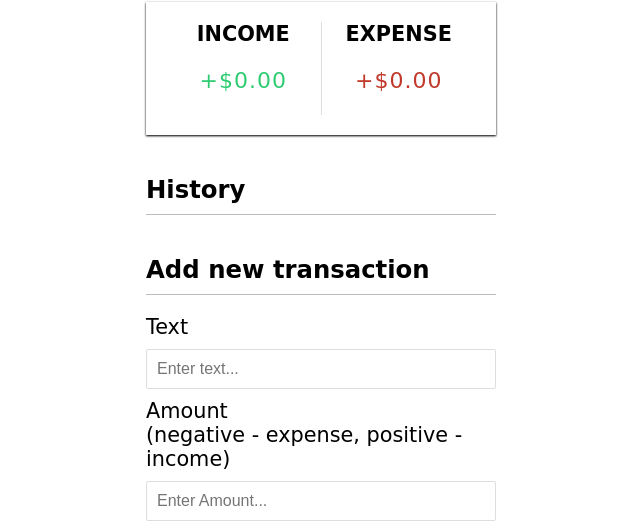
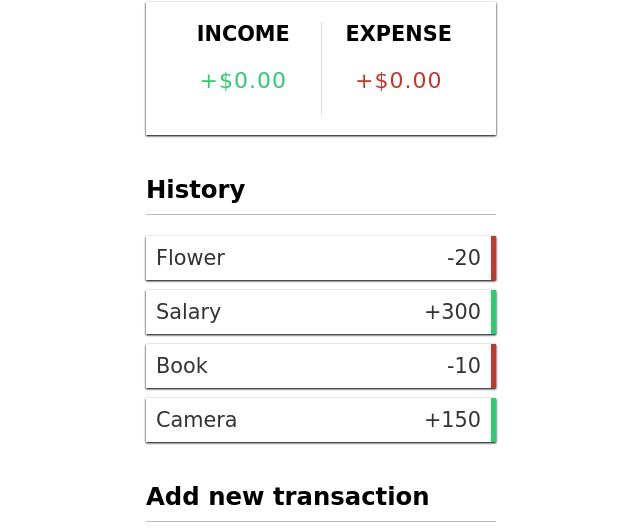
Before and after one commit to julianoperin/Spendee, a plain HTML site: page index.html in a window 1280 px wide. Shown: the part 209-737 px from the top of the page, without its empty margins (319-959 px from the left). Drawn offline with Linux system fonts and the light colour scheme; a web font is replaced by a local one.

Commit message:
added the add func

```diff
--- a/app.js
+++ b/app.js
@@ -0,0 +1,48 @@
+const balance = document.getElementById("balance");
+const money_plus = document.getElementById("money-plus");
+const money_minus = document.getElementById("money-minus");
+const list = document.getElementById("list");
+const form = document.getElementById("form");
+const text = document.getElementById("text");
+const amount = document.getElementById("amount");
+
+const dummyTransactions = [
+  { id: 1, text: "Flower", amount: -20 },
+  { id: 2, text: "Salary", amount: 300 },
+  { id: 3, text: "Book", amount: -10 },
+  { id: 4, text: "Camera", amount: 150 },
+];
+
+let transactions = dummyTransactions;
+
+//  Add transactions to DOM list
+
+// Add transactions to DOM list
+function addTransactionDOM(transaction) {
+  // Get sign
+  const sign = transaction.amount < 0 ? "-" : "+";
+
+  const item = document.createElement("li");
+
+  // Add class based on value
+  item.classList.add(transaction.amount < 0 ? "minus" : "plus");
+
+  item.innerHTML = `
+      ${transaction.text} <span>${sign}${Math.abs(
+    transaction.amount
+  )}</span> <button class="delete-btn" onclick="removeTransaction(${
+    transaction.id
+  })">x</button>
+    `;
+
+  list.appendChild(item);
+}
+
+// Init app
+function init() {
+  list.innerHTML = "";
+
+  transactions.forEach(addTransactionDOM);
+}
+
+init();
--- a/index.html
+++ b/index.html
@@ -52,5 +52,6 @@
         <button class="btn">Add transaction</button>
       </form>
     </div>
+    <script src="app.js"></script>
   </body>
 </html>
```
